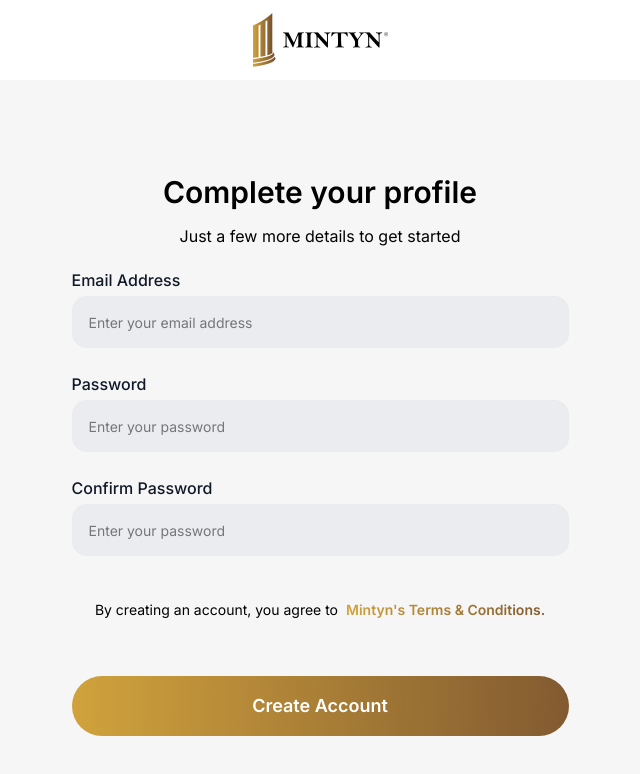
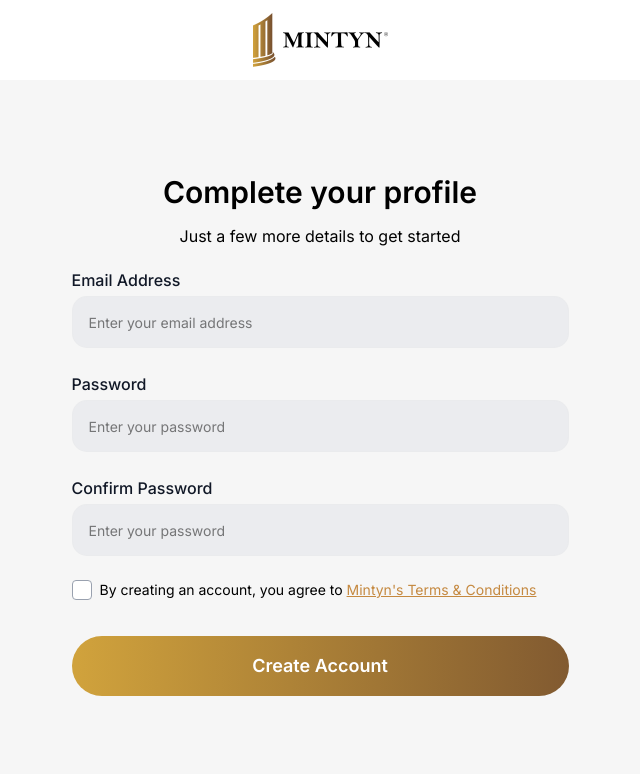
Before and after one commit to mint-ng/investplus-webapp, a Next.js app: page /complete-registration in a window 1280 px wide. Shown: the top 774 px of the page, without its empty margins (320-960 px from the left). Built offline with nearby package versions, Linux system fonts and the light colour scheme.

Commit message:
progress

```diff
--- a/app/complete-registration/page.tsx
+++ b/app/complete-registration/page.tsx
@@ -26,14 +26,17 @@
     .string()
     .trim()
     .required("Please confirm your password")
-    .oneOf([yup.ref("password")], "Passwords must match"),
+        .oneOf([yup.ref("password")], "Passwords must match"),
+  terms: yup
+    .boolean()
+    .oneOf([true], "You must accept the terms and conditions"),
 });
 export default function Page() {
      const initialFormValues = {
 		email: "",
         password: "",
         confirmPassword: "",
-
+        terms: false,
     };
   return (
       <div className='min-h-screen bg-main'>
@@ -81,13 +84,48 @@
                             error={(touched.confirmPassword && errors.confirmPassword) || undefined}
                             className="my-6"
                       />
-                      <div className="flex justify-center items-center gap-2" >
-                      <p className="text-center my-5 text-sm">By creating an account, you agree to </p>
-                          <Button href="" intent="link">Mintyn's Terms & Conditions.</Button>
-                        </div>
+                      <div className="flex items-center gap-2 my-5">
+              <input
+                type="checkbox"
+                id="terms"
+                name="terms"
+                checked={values.terms}
+                onChange={handleChange}
+               className="
+      w-5 h-5
+      appearance-none
+      border border-gray-400
+      rounded
+      bg-white
+      cursor-pointer
+      checked:bg-[#FFFFFF]   /* gold background when checked */
+      checked:border-[#77502F]
+      checked:after:content-['✔']
+      checked:after:text-[#C58940]
+      checked:after:block
+      checked:after:text-center
+      checked:after:leading-5
+    "
+              />
+              <label htmlFor="terms" className="text-sm">
+                By creating an account, you agree to{" "}
+                <a
+                  href="/terms.pdf"
+                  target="_blank"
+                  rel="noopener noreferrer"
+                  className="text-[#C58940] underline"
+                >
+                  Mintyn's Terms & Conditions
+                </a>
+              </label>
+            </div>
+            {touched.terms && errors.terms && (
+              <p className="text-red-500 text-xs">{errors.terms}</p>
+            )}
                         <Button
                           type="submit"
-                              className="my-9 w-full"
+                          className="my-9 w-full"
+                          disabled={!values.terms}
                       >
                           Create Account
                       </Button>
@@ -98,3 +136,18 @@
             </div>
       )
 }
+
+
+
+ <div className="flex justify-center items-center gap-2" >
+                      <p className="text-center my-5 text-sm">By creating an account, you agree to </p>
+                          <a
+                            href="/terms.pdf"
+                            target="_blank"
+                            rel="noopener noreferrer"
+                            className="text-[#C58940] underline"
+                            >
+                            Mintyn's Terms & Conditions
+                            </a>
+
+                        </div>
--- a/components/Login/LoginForm.tsx
+++ b/components/Login/LoginForm.tsx
@@ -7,8 +7,7 @@
 import Button from "../Button/Button";
 import Login from "@/app/apis/mutations/use-login";
 import { LoginPayload } from "@/constants";
-import { useState } from "react";
-import LoadingSpinner from "../LoadingSpinner/LoadingSpinner";
+import { useState, useEffect } from "react";
 
 const formValidationSchema = yup.object().shape({
 	email: yup
@@ -20,28 +19,65 @@
 	password: yup
 		.string()
 		.trim()
-		.required("Password is required")
+		.required("Password is required"),
 		// .matches(
 		// 	PASSWORD_REGEX,
 		// 	"Password must contain at least 8 characters, an uppercase, a lowercase, a special character, and a number"
     // ),
+    rememberMe: yup.boolean(),
 });
 
 
 function LoginForm() {
     const loginMutation = Login();
 
-    const initialFormValues: LoginPayload = {
+    const initialFormValues: LoginPayload & { rememberMe: boolean } = {
     email: "",
     password: "",
+    rememberMe: false,
   };
     return (
     <Formik
       initialValues={initialFormValues}
       validationSchema={formValidationSchema}
-            onSubmit={(values) => loginMutation.mutate(values)}
+      onSubmit={(values) => {
+        // Call login API
+        loginMutation.mutate(values);
+
+        if (values.rememberMe) {
+          // Save both email + password in localStorage
+          localStorage.setItem(
+            "savedCredentials",
+            JSON.stringify({ email: values.email, password: values.password })
+          );
+        } else {
+          // Store in session (clears on tab close)
+          sessionStorage.setItem(
+            "savedCredentials",
+            JSON.stringify({ email: values.email, password: values.password })
+          );
+          localStorage.removeItem("savedCredentials"); // clean up
+        }
+      }}
     >
-            {({ values, errors, touched, handleSubmit, handleChange }) => (
+      {({ values, errors, touched, handleSubmit, handleChange, setFieldValue }) => {
+        // Prefill saved credentials on mount
+        useEffect(() => {
+          const saved =
+            localStorage.getItem("savedCredentials") ||
+            sessionStorage.getItem("savedCredentials");
+
+          if (saved) {
+            const { email, password } = JSON.parse(saved);
+            setFieldValue("email", email);
+            setFieldValue("password", password);
+            if (localStorage.getItem("savedCredentials")) {
+              setFieldValue("rememberMe", true);
+            }
+          }
+        }, [setFieldValue]);
+
+        return (
           <form
             className="w-full"
             onSubmit={(e) => {
@@ -66,10 +102,34 @@
               onChange={handleChange}
               name="password"
               error={(touched.password && errors.password) || undefined}
+              value={values.password}
             />
+
             <div className="flex justify-between items-center my-5">
-                        <p>Remember Me</p>
-                        <Button href="forgot-password" intent="link">Forgot Password</Button>
+  <label className="flex items-center gap-2 cursor-pointer">
+  <input
+    type="checkbox"
+    name="rememberMe"
+    className="peer hidden"
+    onChange={handleChange}
+    checked={values.rememberMe}
+  />
+  <span
+    className="
+      w-5 h-5 flex items-center justify-center rounded border-1
+      border-[#C58940] bg-white
+      peer-checked:bg-white
+    "
+  >
+    {values.rememberMe && <span className="text-[#C58940]">✓</span>}
+  </span>
+  <span className="text-[#111827]">Remember me</span>
+</label>
+
+
+              <Button href="forgot-password" intent="link">
+                Forgot Password
+              </Button>
             </div>
 
             <Button
@@ -80,10 +140,9 @@
               Login
             </Button>
           </form>
-            )}
-
-
+        );
+      }}
     </Formik>
-    )
+  );
 }
 export default LoginForm
```
Also changed, not shown: 1 other file (tests, documents, lock files or other folders). Lines whose indentation alone changed are shown as unchanged.
